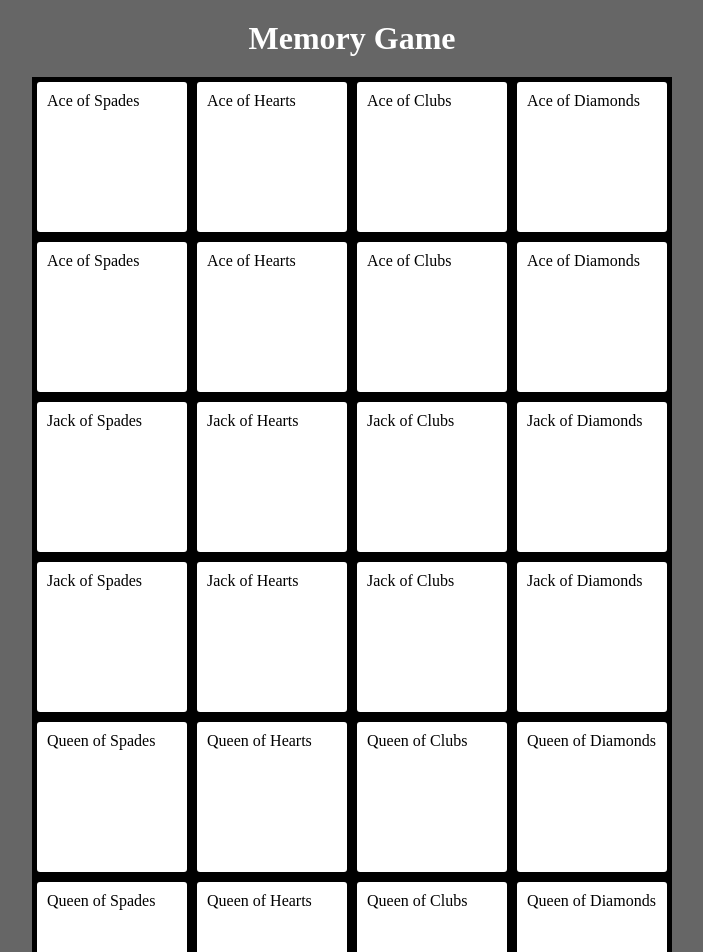
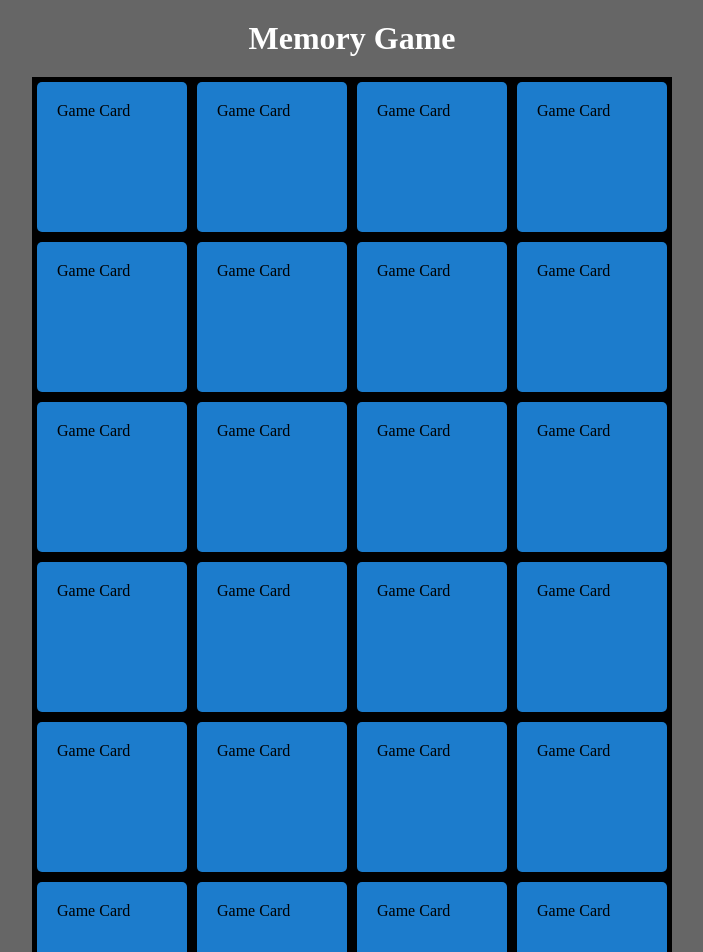
Before and after one commit to Moemonty/memory-game, a React (Create React App) app: page / in a window 1280 px wide. Shown: the top 952 px of the page, without its empty margins (288-991 px from the left). Built offline with nearby package versions, Linux system fonts and the light colour scheme.

Commit message:
Updated flips

```diff
--- a/src/container/CardGridContainer.js
+++ b/src/container/CardGridContainer.js
@@ -15,50 +15,55 @@ class CardGridContainer extends Component {
 
   // Public class fields syntax
   flipCard = event => {
-    console.log(event.target.innerText);
+    console.log(event.currentTarget);
     const name = event.target.innerText;
+    event.currentTarget.classList.add('flip');
 
     if (this.state.firstCard === null) {
       this.setState({
         firstCard: name
       });
+
     } else {
       console.log('card already set');
     }
 
     console.log(this.state, ' is state');
-    console.log(this, 'card clicked');
   }
 
   render() {
     return (
       <div className="div">
         <div className="CardGridContainer">
-          {/* onCardFlip prop takes flipCard function as param */}
+          {/*
+            @TODO: Iterate through a date list
+            that will dynamically create each card from a data list
+            onCardFlip prop takes flipCard function as param
+          */}
           <Card name="Ace of Spades" onCardFlip={ this.flipCard } />
-          <Card name="Ace of Hearts" />
-          <Card name="Ace of Clubs" />
-          <Card name="Ace of Diamonds" />
-          <Card name="Ace of Spades" />
-          <Card name="Ace of Hearts" />
-          <Card name="Ace of Clubs" />
-          <Card name="Ace of Diamonds" />
-          <Card name="Jack of Spades" />
-          <Card name="Jack of Hearts" />
-          <Card name="Jack of Clubs" />
-          <Card name="Jack of Diamonds" />
-          <Card name="Jack of Spades" />
-          <Card name="Jack of Hearts" />
-          <Card name="Jack of Clubs" />
-          <Card name="Jack of Diamonds" />
-          <Card name="Queen of Spades" />
-          <Card name="Queen of Hearts" />
-          <Card name="Queen of Clubs" />
-          <Card name="Queen of Diamonds" />
-          <Card name="Queen of Spades" />
-          <Card name="Queen of Hearts" />
-          <Card name="Queen of Clubs" />
-          <Card name="Queen of Diamonds" />
+          <Card name="Ace of Hearts" onCardFlip={ this.flipCard } />
+          <Card name="Ace of Clubs" onCardFlip={ this.flipCard } />
+          <Card name="Ace of Diamonds" onCardFlip={ this.flipCard }/>
+          <Card name="Ace of Spades" onCardFlip={ this.flipCard } />
+          <Card name="Ace of Hearts" onCardFlip={ this.flipCard } />
+          <Card name="Ace of Clubs" onCardFlip={ this.flipCard } />
+          <Card name="Ace of Diamonds" onCardFlip={ this.flipCard } />
+          <Card name="Jack of Spades" onCardFlip={ this.flipCard } />
+          <Card name="Jack of Hearts" onCardFlip={ this.flipCard } />
+          <Card name="Jack of Clubs" onCardFlip={ this.flipCard } />
+          <Card name="Jack of Diamonds" onCardFlip={ this.flipCard } />
+          <Card name="Jack of Spades" onCardFlip={ this.flipCard } />
+          <Card name="Jack of Hearts" onCardFlip={ this.flipCard } />
+          <Card name="Jack of Clubs" onCardFlip={ this.flipCard } />
+          <Card name="Jack of Diamonds" onCardFlip={ this.flipCard } />
+          <Card name="Queen of Spades" onCardFlip={ this.flipCard } />
+          <Card name="Queen of Hearts" onCardFlip={ this.flipCard } />
+          <Card name="Queen of Clubs" onCardFlip={ this.flipCard } />
+          <Card name="Queen of Diamonds" onCardFlip={ this.flipCard } />
+          <Card name="Queen of Spades" onCardFlip={ this.flipCard } />
+          <Card name="Queen of Hearts" onCardFlip={ this.flipCard } />
+          <Card name="Queen of Clubs" onCardFlip={ this.flipCard } />
+          <Card name="Queen of Diamonds" onCardFlip={ this.flipCard } />
         </div>
       </div>
     );
--- a/src/index.css
+++ b/src/index.css
@@ -13,6 +13,7 @@ body {
   margin: auto;
   display: flex;
   flex-wrap: wrap;
+  perspective: 1000px;
 }
 
 code {
--- a/src/presentational/Card.css
+++ b/src/presentational/Card.css
@@ -1,20 +1,36 @@
 .card {
-  background: #fff;
   border-radius: 3px;
-  padding: 10px;
   width: calc(25% - 10px);
   height: calc(16.6667% - 10px);
   margin: 5px;
   position: relative;
   box-shadow: 1px 1px 1px rgba(0,0,0,.3);
+  transform: scale(1);
+  transform-style: preserve-3d;
+  transition: transform .5s;
 }
 
-.card--front-face,
-.card--back-face {
+.card.flip {
+  transform: rotateY(180deg);
+}
+
+.card:active {
+  transform: scale(0.97);
+  transition: transform .2s;
+}
+
+.card__front-face,
+.card__back-face {
   width: 100%;
   height: 100%;
   padding: 20px;
   position: absolute;
   border-radius: 5px;
   background: #1C7CCC;
+  backface-visibility: hidden;
 }
+
+.card__front-face {
+  background: #fff;
+  transform: rotateY(180deg);
+}
--- a/src/presentational/Card.jsx
+++ b/src/presentational/Card.jsx
@@ -7,7 +7,12 @@ const Card = props => {
   const { name, onCardFlip } = props;
   return (
     <div className="card" onClick={ onCardFlip }>
-      { name }
+      <div className="card__front-face">
+        { name }
+      </div>
+      <div className="card__back-face">
+        Game Card
+      </div>
     </div>
   );
 };
```
